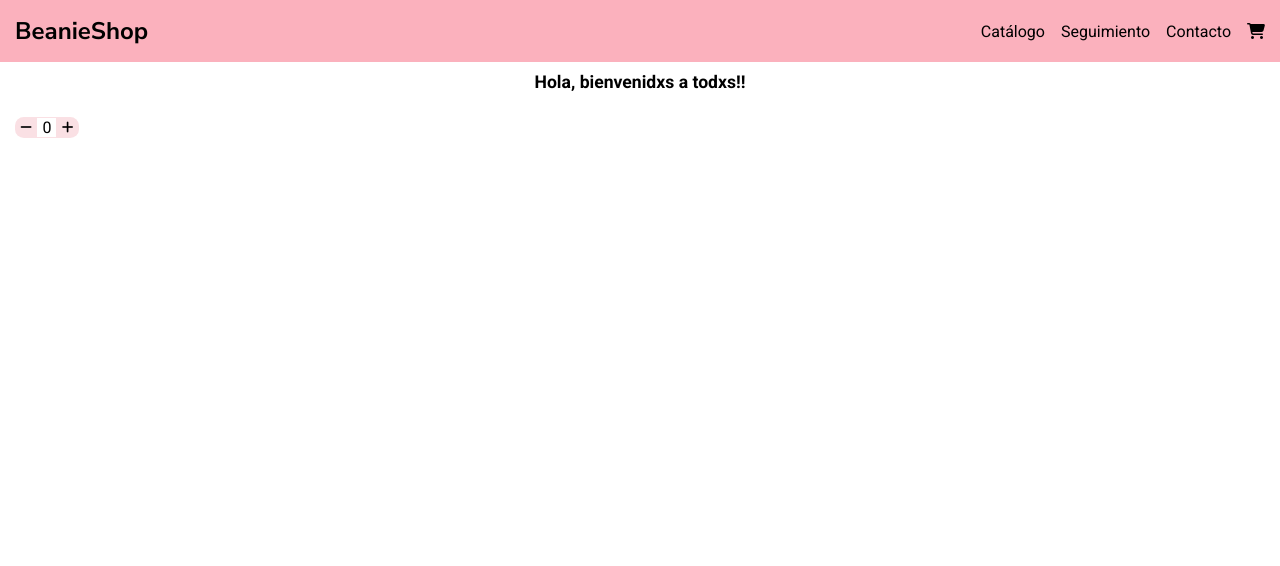
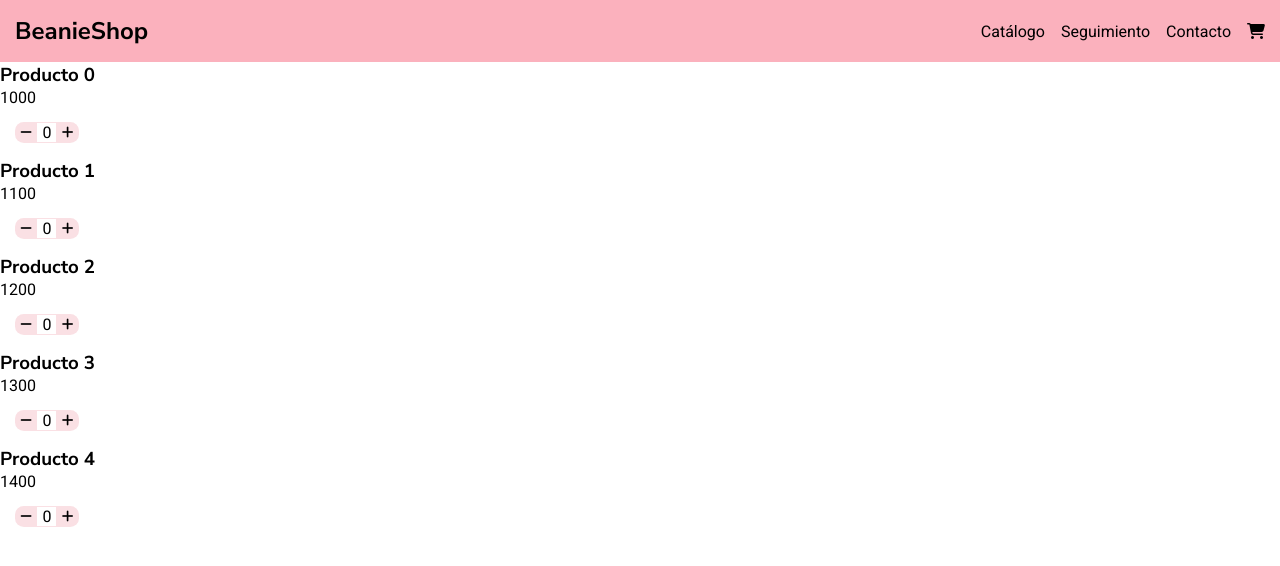
Before and after one commit to DavidArambulo/BeanieShop, a React (Create React App) app: page / in a window 1280 px wide. Shown: the top 566 px of the page. Built offline with nearby package versions, Linux system fonts and the light colour scheme.

Commit message:
Se realizo la funcionalidad del desafío

```diff
--- a/src/App.jsx
+++ b/src/App.jsx
@@ -1,11 +1,12 @@
 import NavBar from './components/NavBar/NavBar';
-import ItemListContainer from './components/ItemList/ItemListContainer';
+import ItemList from './components/ItemList/ItemList';
+import Item from './components/Item/Item';
 
 function App() {
   return (
     <main className="App">
       <NavBar />
-      <ItemListContainer />
+      <ItemList />
     </main>
   );
 }
--- /dev/null
+++ b/src/components/Item/Item.jsx
@@ -0,0 +1,16 @@
+import React from 'react'
+import ItemCount from '../ItemCount/ItemCount';
+
+const Item = ({ nombre, precio, cant, stock }) => {
+    return (
+        <article>
+            <ul>
+                <li><h3>{nombre}</h3></li>
+                <li>{precio}</li>
+            </ul>
+            <ItemCount inicial={cant} stock={stock} />
+        </article>
+    )
+}
+
+export default Item;
--- a/src/components/ItemList/ItemList.jsx
+++ b/src/components/ItemList/ItemList.jsx
@@ -1,8 +1,72 @@
-import React from "react";
+import React, { useState } from "react";
+import Item from "../Item/Item";
 
-const ItemList = ({ greeting }) => {
+const ItemList = () => {
+    const [listaProductos, setListaProductos] = useState([])
+    const productos = [
+        {
+            id: 0,
+            categoria: 1,
+            nombre: "Producto 0",
+            img:"",
+            precio: 1000,
+            stock: 10,
+            cant: 0
+        },
+        {
+            id: 1,
+            categoria: 1,
+            nombre: "Producto 1",
+            img:"",
+            precio: 1100,
+            stock: 23,
+            cant: 0
+        },
+        {
+            id: 2,
+            categoria: 1,
+            nombre: "Producto 2",
+            img:"",
+            precio: 1200,
+            stock: 13,
+            cant: 0
+        },
+        {
+            id: 3,
+            categoria: 1,
+            nombre: "Producto 3",
+            img:"",
+            precio: 1300,
+            stock: 13,
+            cant: 0
+        },
+        {
+            id: 4,
+            categoria: 1,
+            nombre: "Producto 4",
+            img:"",
+            precio: 1400,
+            stock: 16,
+            cant: 0
+        }
+    ]
+
+    const obtenerDatos = () => {
+        return new Promise((resolve, reject) =>{
+            setTimeout(() => resolve(productos), 2000);
+        });
+    };
+
+    obtenerDatos().then(respuesta => setListaProductos(respuesta));
+
     return (
-        <p className="greeting">{greeting}</p>
+        <article>
+            {listaProductos.map(producto => (
+                <div>
+                    <Item {...producto} key={producto.id} />
+                </div>
+            ))}
+        </article>
     );
 }
 
--- a/src/components/ItemList/ItemListContainer.jsx
+++ /dev/null
@@ -1,17 +0,0 @@
-import React from "react";
-import ItemList from "./ItemList";
-import ItemCount from "../ItemCount/ItemCount";
-
-const ItemListContainer = () => {
-
-    const greeting = "Hola, bienvenidxs a todxs!!"
-
-    return(
-        <>
-            <ItemList greeting={greeting} />
-            <ItemCount inicial={0} stock={25} />
-        </>
-    );
-}
-
-export default ItemListContainer;
```
